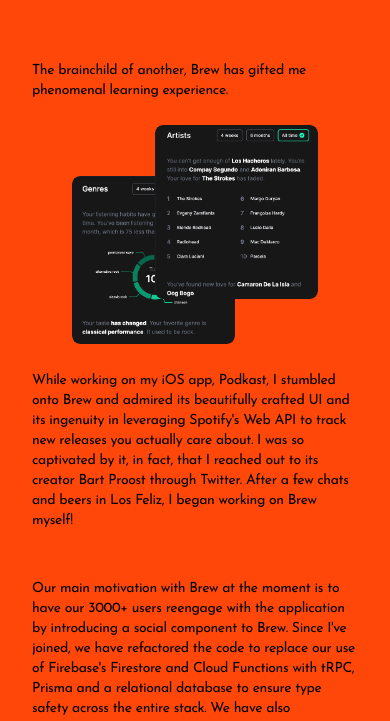
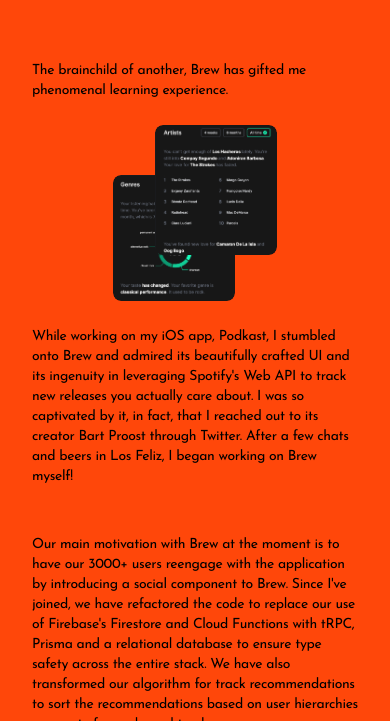
Before and after one commit to HialeahLiam/liam, an Astro site: page /portfolio/brew in a window 390 px wide. Shown: the part 123-844 px from the top of the page. Built offline with nearby package versions, Linux system fonts and the light colour scheme; Astro itself is replaced by a stand-in of ours.

Commit message:
adjusted brew revealed content for large displays

```diff
--- a/src/components/revealedComponents/BrewRevealed.astro
+++ b/src/components/revealedComponents/BrewRevealed.astro
@@ -21,7 +21,7 @@ import { Image } from "astro:assets";
   (!reveal || reveal === 1) && (
     <div
       data-anchor-number="1"
-      class="flex items-center justify-center container mx-auto"
+      class="flex items-center justify-center w-3/4 mx-auto "
     >
       <div class="w-1/2 rounded-lg overflow-hidden    relative sm:left-16 sm:top-16 left-10 top-6 ">
         <Image src={brewGenres} alt="" class="rounded-lg" />
--- a/src/components/revealedComponents/PodkastRevealed.astro
+++ b/src/components/revealedComponents/PodkastRevealed.astro
@@ -25,7 +25,7 @@ import swiftFundamentalsImage from "../../assets/swift-fundamentals-book.png";
       data-anchor-number="1"
       class="flex items-center justify-center w-3/4 mx-auto container "
     >
-      <div class="w-1/2 rounded-lg overflow-hidden  relative  md:left-10 left-5 ">
+      <div class="w-1/2 rounded-lg overflow-hidden  relative md:left-10 left-5 ">
         <Image src={podkastHomeImage} alt="" class="rounded-lg" />
       </div>
       <div class="w-1/2 rounded-lg overflow-hidden    relative  md:right-10 right-5 z-10 drop-shadow-xl">
--- a/src/pages/portfolio/[project].astro
+++ b/src/pages/portfolio/[project].astro
@@ -98,7 +98,7 @@ const projectContent = project
       </div>
       <div class="grid sm:grid-cols-4">
         <div
-          class="col-span-3 font-body text-sm sm:text-base tracking-tight sm:pl-12 sm:pr-8 px-8 space-y-12"
+          class="col-span-3 font-body text-sm sm:text-base tracking-tight sm:pl-12 sm:pr-8 px-8 space-y-12 container"
         >
           {
             projectContent?.data.paragraphs?.map((paragraph) => {
```
